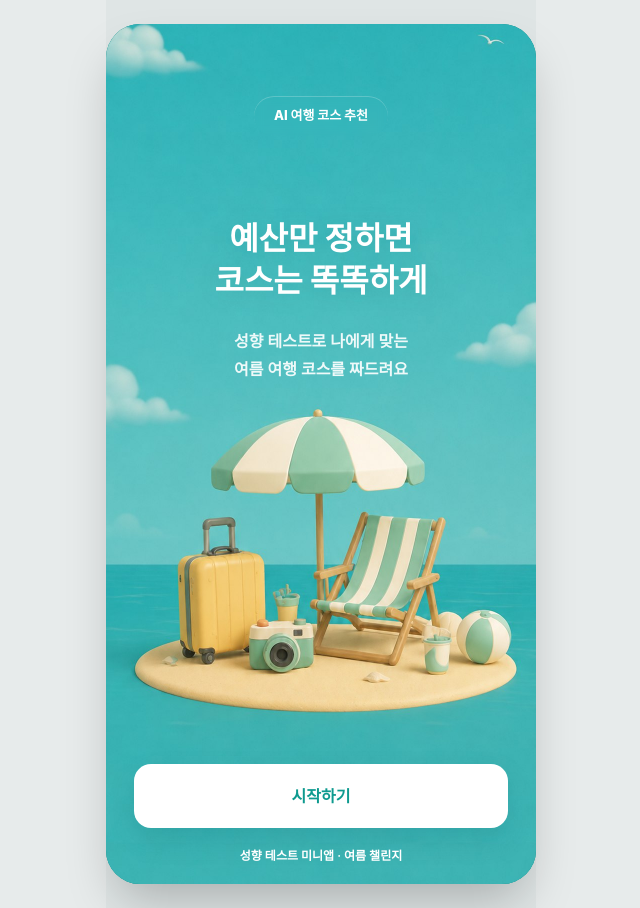
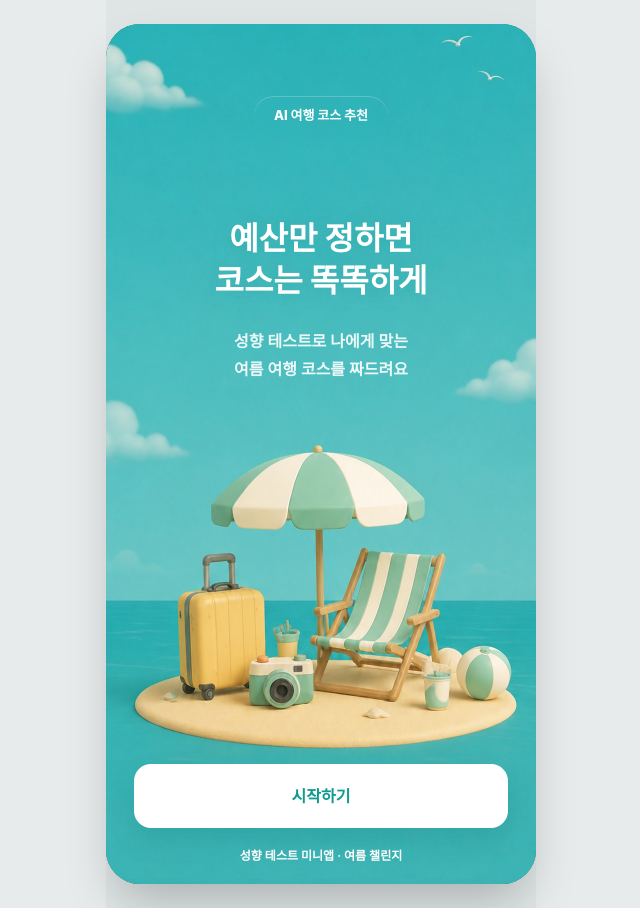
Before and after one commit to newrion-maker/Travel, a React (Vite) app: page / in a window 1280 px wide. Shown: the whole page, without its empty margins (319-959 px from the left). Built offline with nearby package versions, Linux system fonts and the light colour scheme; a web font is replaced by a local one.

Commit message:
Extend splash background image

```diff
--- a/src/App.jsx
+++ b/src/App.jsx
@@ -309,7 +309,7 @@ function PhoneShell({ children, tone }) {
     <div className="mx-auto flex min-h-[100dvh] w-full bg-screen sm:max-w-[430px] sm:items-stretch sm:justify-center sm:bg-[#dfe5e5] sm:py-6">
       <section
         className={`relative h-[100dvh] min-h-[100dvh] w-full overflow-hidden sm:h-auto sm:min-h-[860px] sm:rounded-[34px] sm:shadow-2xl ${
-          tone === 'teal' ? 'bg-teal text-white' : 'bg-screen text-ink'
+          tone === 'teal' ? 'bg-[#328E8F] text-white' : 'bg-screen text-ink'
         }`}
       >
         {children}
@@ -321,7 +321,7 @@ function PhoneShell({ children, tone }) {
 function Splash({ onStart }) {
   return (
     <div
-      className="relative flex min-h-[100dvh] flex-col overflow-hidden bg-[#328E8F] bg-cover bg-center px-7 pb-[calc(20px+env(safe-area-inset-bottom))] pt-[72px] text-white sm:min-h-[860px]"
+      className="relative flex min-h-[100dvh] flex-col overflow-hidden bg-[#328E8F] bg-[length:100%_auto] bg-top bg-no-repeat px-7 pb-[calc(20px+env(safe-area-inset-bottom))] pt-[72px] text-white sm:min-h-[860px]"
       style={{ backgroundColor: '#328E8F', backgroundImage: `url(${splashBackground})` }}
     >
       <div className="relative z-10 mx-auto rounded-full bg-white/18 px-5 py-2.5 text-[13px] font-extrabold shadow-[inset_0_1px_0_rgba(255,255,255,0.22)] backdrop-blur-sm">
```
Also changed, not shown: src/assets/splash-background.jpg.
